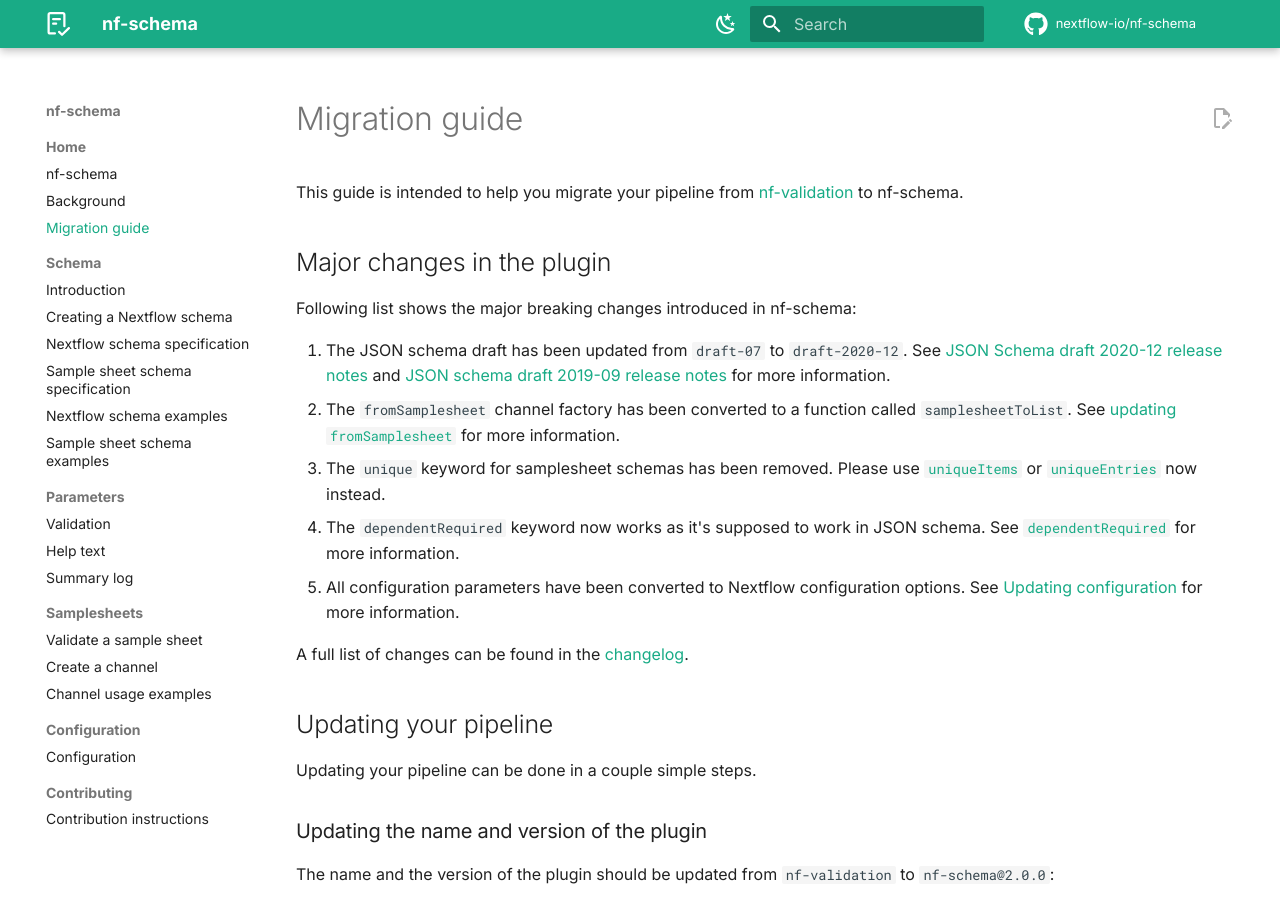
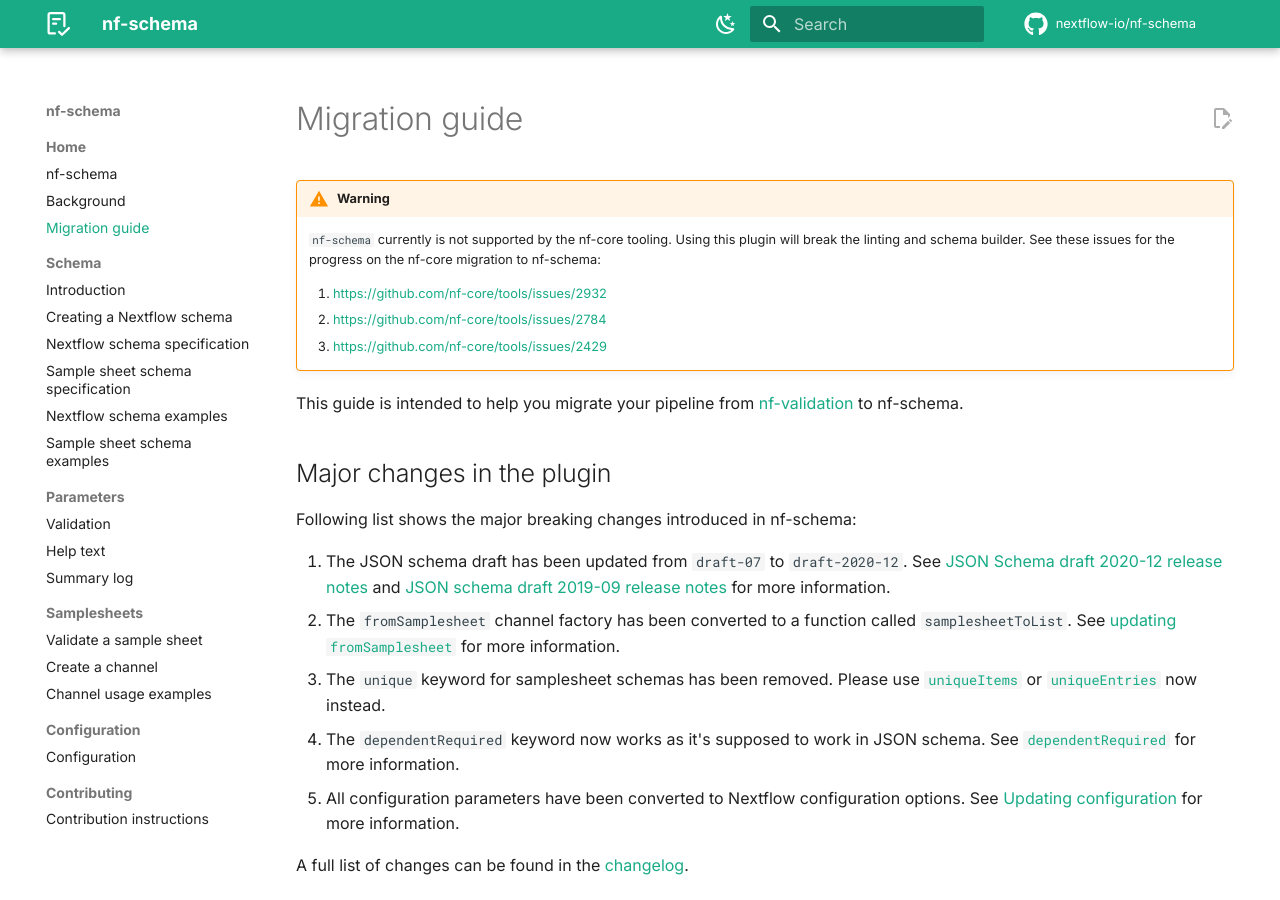
Before and after one commit to nextflow-io/nf-validation, an MkDocs documentation site: the page built from docs/migration_guide.md, in a window 1280 px wide and 900 px high. Built offline with MkDocs 1.6.1 and Material for MkDocs 9.7.7, drawn with Linux system fonts in a browser that asks for light colours; plug-ins that fetch from the network failed and are left out; comment, search, counter and statistics services are not loaded; the version menu is left out.

Commit message:
add a warning about nf-core

```diff
--- a/docs/migration_guide.md
+++ b/docs/migration_guide.md
@@ -6,6 +6,14 @@
 ---
 
 # Migration guide
+
+!!! warning
+
+    `nf-schema` currently is not supported by the nf-core tooling. Using this plugin will break the linting and schema builder. See these issues for the progress on the nf-core migration to nf-schema:
+
+    1. [https://github.com/nf-core/tools/issues/2932](https://github.com/nf-core/tools/issues/2932)
+    2. [https://github.com/nf-core/tools/issues/2784](https://github.com/nf-core/tools/issues/2784)
+    3. [https://github.com/nf-core/tools/issues/2429](https://github.com/nf-core/tools/issues/2429)
 
 This guide is intended to help you migrate your pipeline from [nf-validation](https://github.com/nextflow-io/nf-validation) to nf-schema.
 
```
